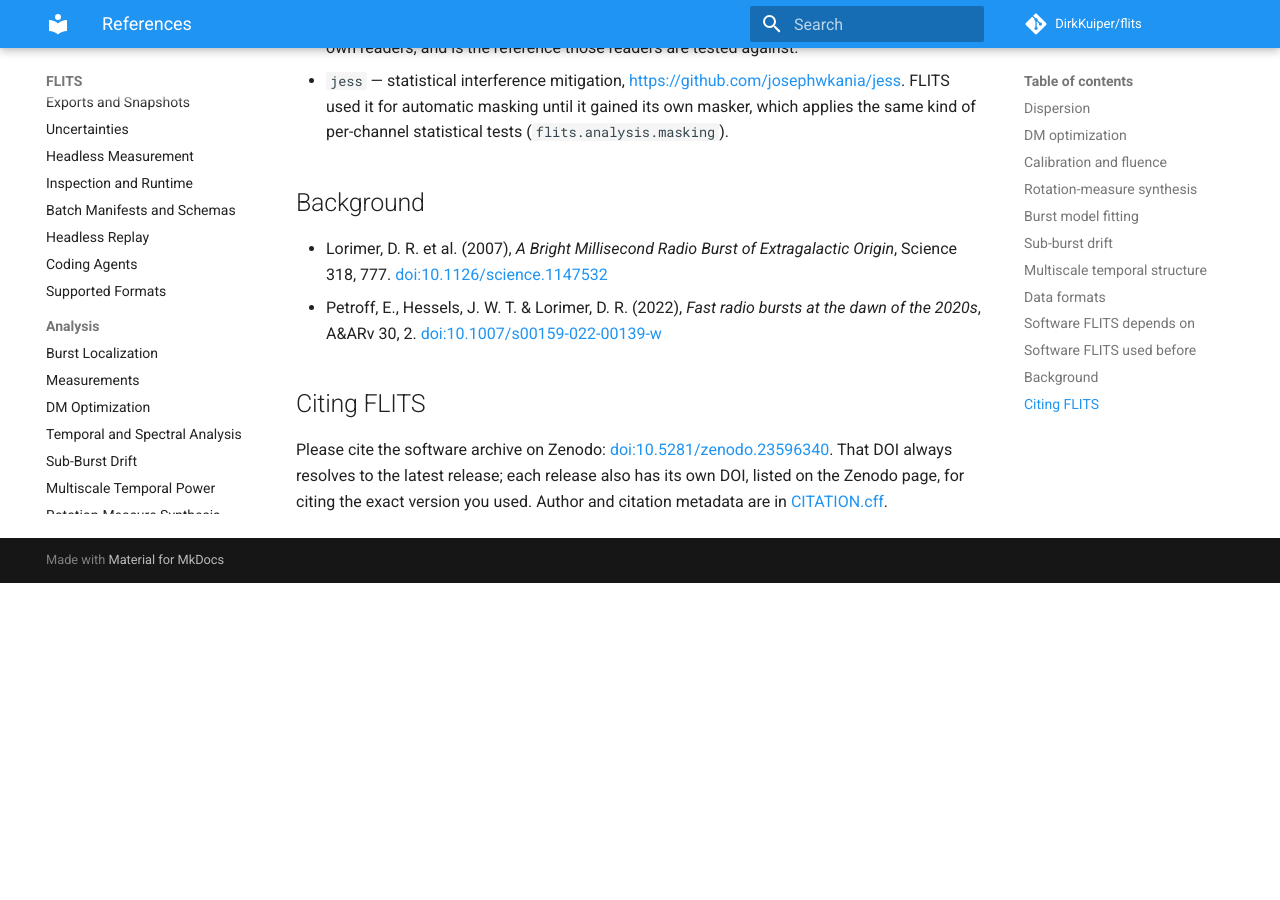
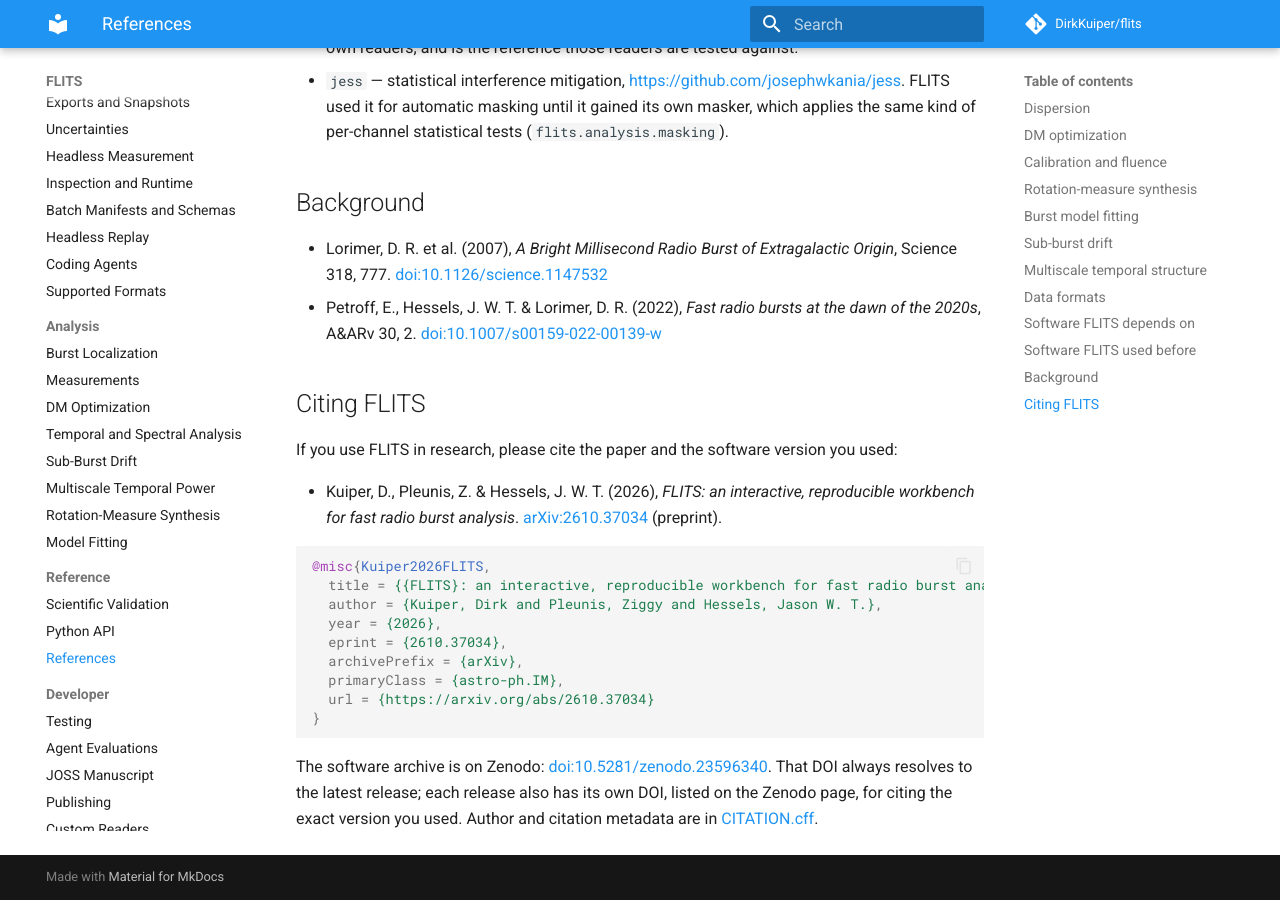
Before and after one commit to DirkKuiper/flits, an MkDocs documentation site: the page built from docs/references.md, in a window 1280 px wide and 900 px high, scrolled down 3696 px. Built offline with MkDocs 1.6.1 and Material for MkDocs 9.7.7, drawn with Linux system fonts in a browser that asks for light colours; comment, search, counter and statistics services are not loaded; before the commit the page ends 4279 px from its top, so only the background shows below that.

Commit message:
docs: link the FLITS arXiv preprint

````diff
--- a/docs/references.md
+++ b/docs/references.md
@@ -176,7 +176,26 @@ decomposition against an empirical off-pulse floor.
 
 ## Citing FLITS
 
-Please cite the software archive on Zenodo:
+If you use FLITS in research, please cite the paper and the software version
+you used:
+
+- Kuiper, D., Pleunis, Z. & Hessels, J. W. T. (2026), *FLITS: an interactive,
+  reproducible workbench for fast radio burst analysis*.
+  [arXiv:2610.37034](https://arxiv.org/abs/2610.37034) (preprint).
+
+```bibtex
+@misc{Kuiper2026FLITS,
+  title = {{FLITS}: an interactive, reproducible workbench for fast radio burst analysis},
+  author = {Kuiper, Dirk and Pleunis, Ziggy and Hessels, Jason W. T.},
+  year = {2026},
+  eprint = {2610.37034},
+  archivePrefix = {arXiv},
+  primaryClass = {astro-ph.IM},
+  url = {https://arxiv.org/abs/2610.37034}
+}
+```
+
+The software archive is on Zenodo:
 [doi:10.5281/zenodo.23596340](https://doi.org/10.5281/zenodo.23596340). That DOI
 always resolves to the latest release; each release also has its own DOI, listed
 on the Zenodo page, for citing the exact version you used. Author and citation
````
Also changed, not shown: README.md (+12 -1 lines), docs/developer/joss-submission.md (+5 -0 lines), docs/index.md (+5 -0 lines).
